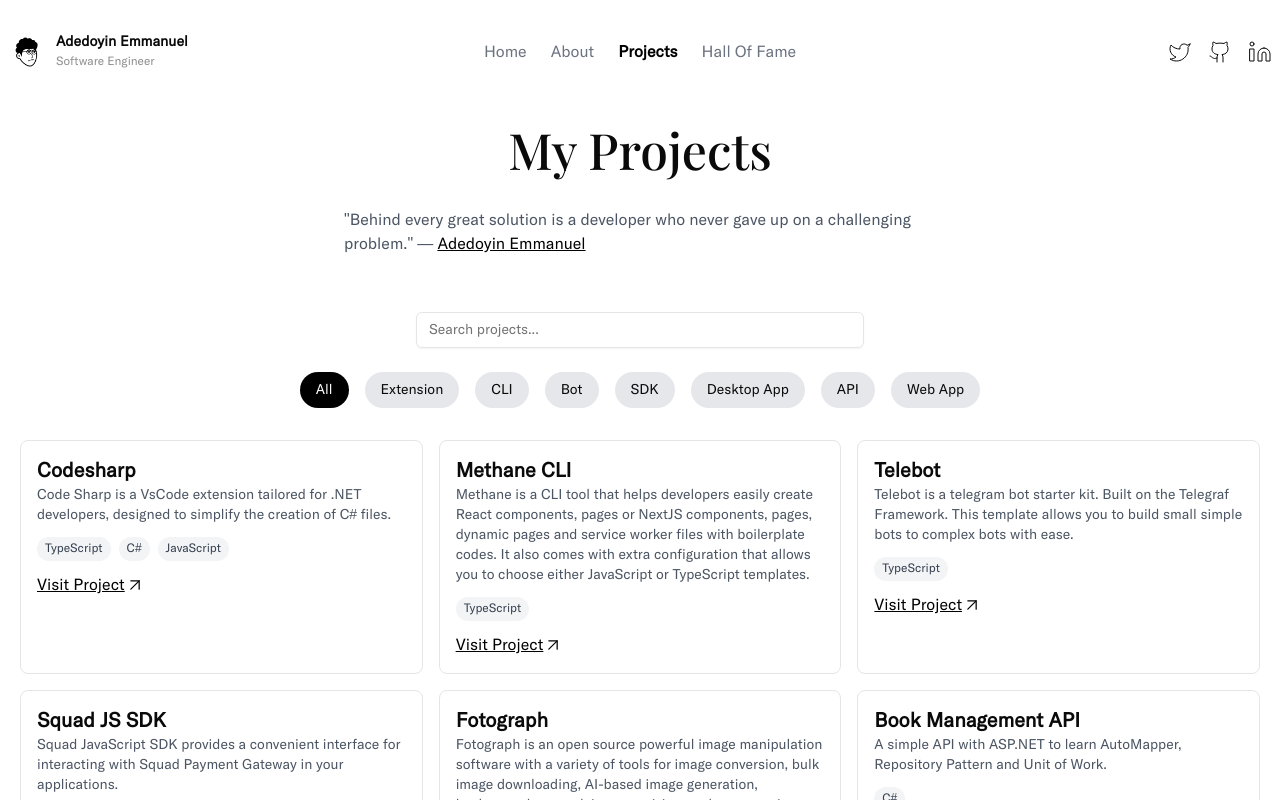
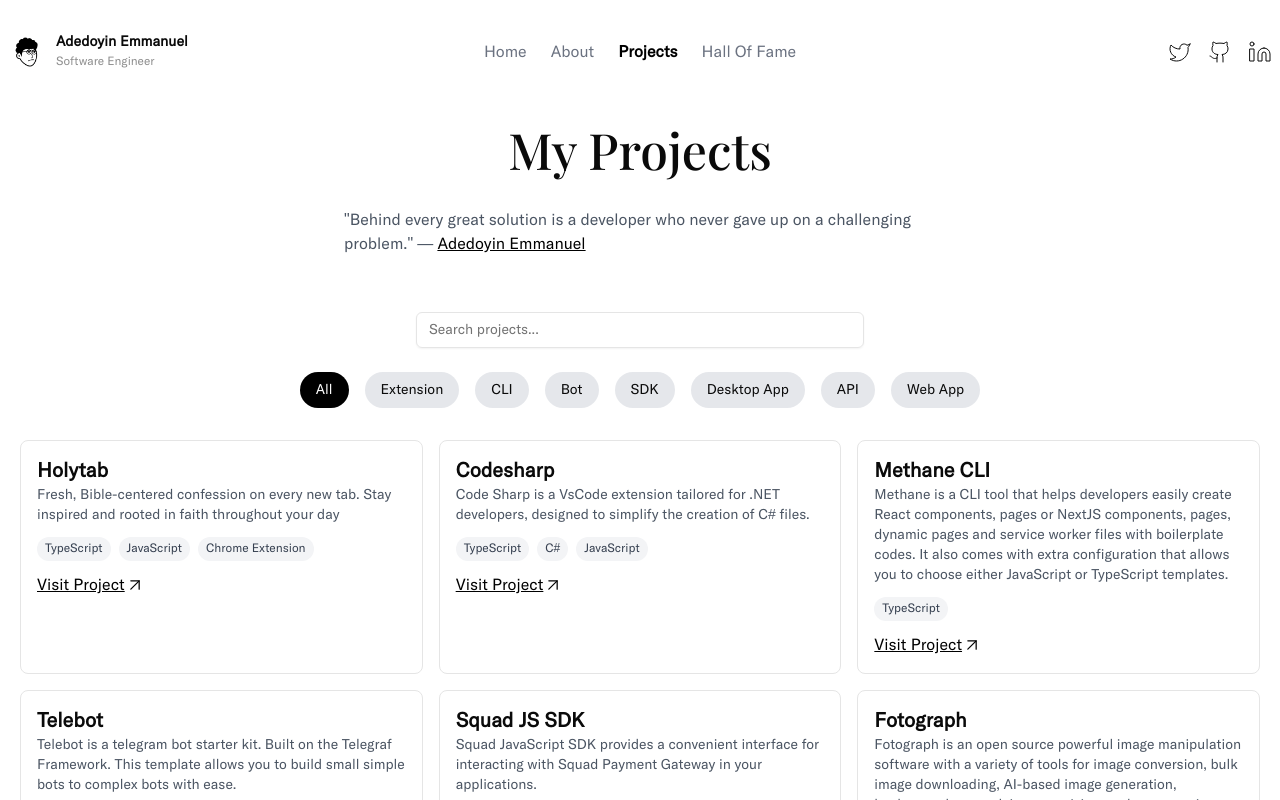
Before and after one commit to Adedoyin-Emmanuel/adedoyinemmanuel.dev, a Next.js app: page /projects in a window 1280 px wide. Shown: the top 800 px of the page. Built offline with nearby package versions, Linux system fonts and the light colour scheme.

Commit message:
feat: added holytab to projects

```diff
--- a/app/projects/page.tsx
+++ b/app/projects/page.tsx
@@ -18,6 +18,14 @@
   const [searchQuery, setSearchQuery] = React.useState("");
 
   const projects = [
+    {
+      name: "Holytab",
+      tag: "Extension",
+      description:
+        "Fresh, Bible-centered confession on every new tab. Stay inspired and rooted in faith throughout your day",
+      languages: ["TypeScript", "JavaScript", "Chrome Extension"],
+      url: "https://holytab.adedoyin.dev",
+    },
     {
       name: "Codesharp",
       tag: "Extension",
```
